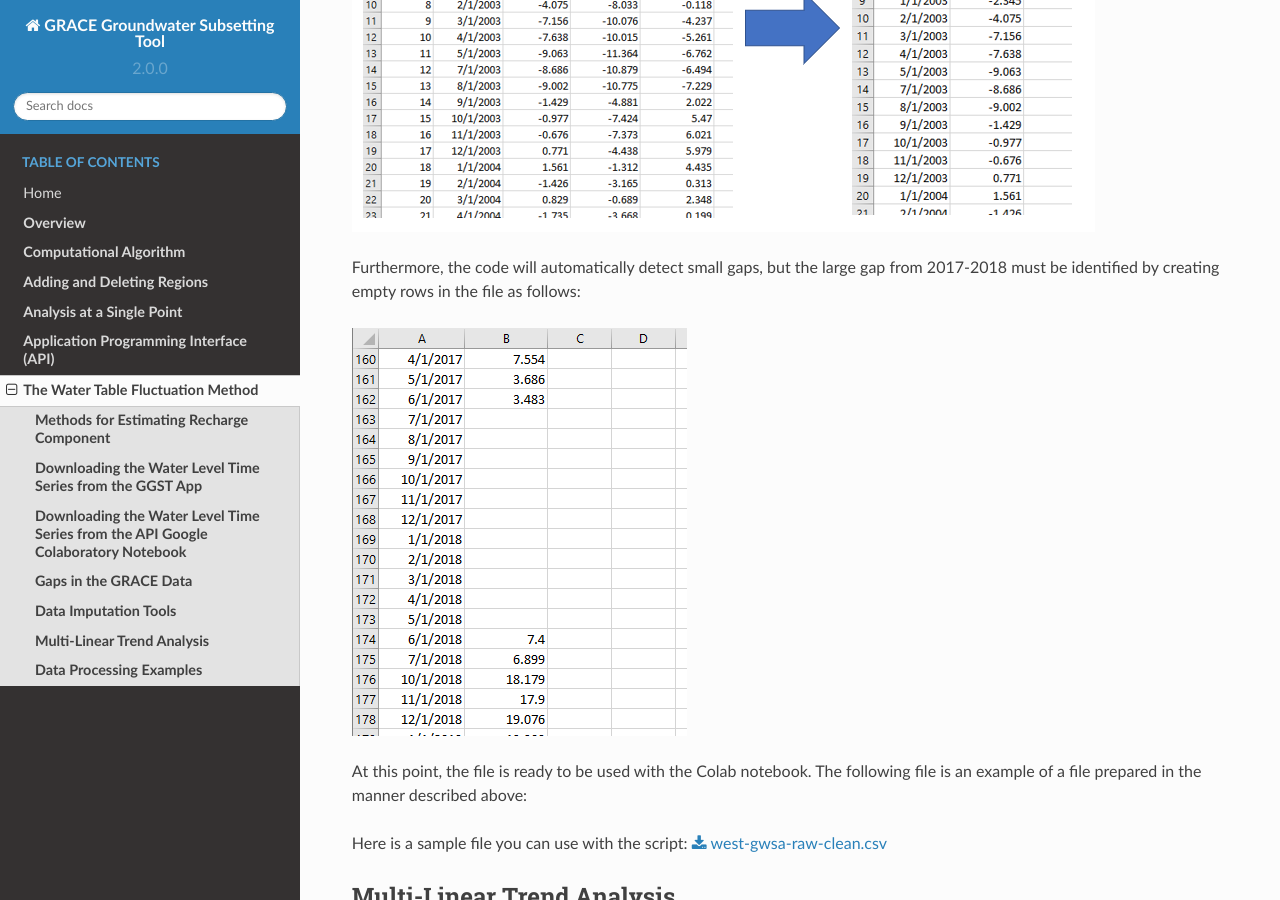
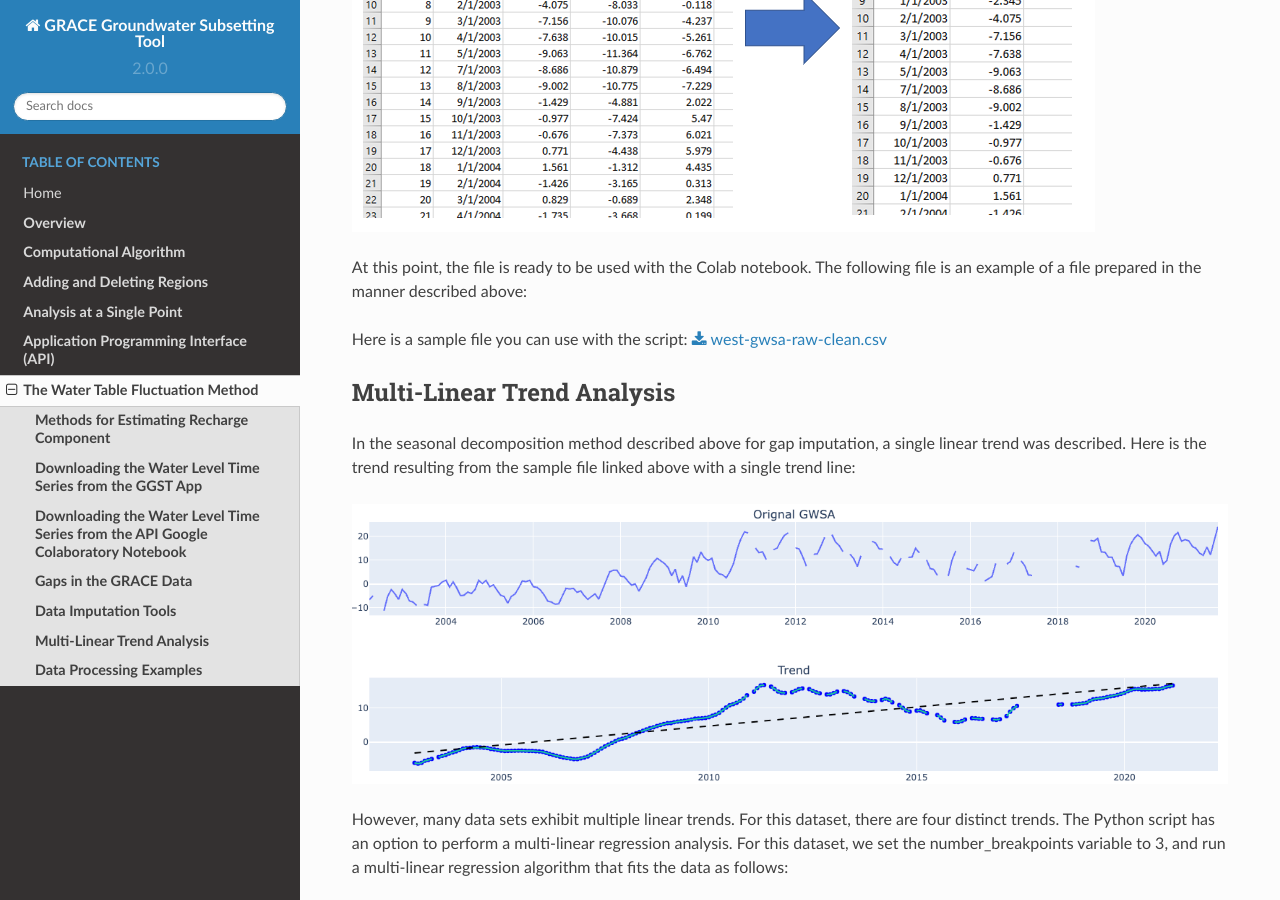
Before and after one commit to BYU-Hydroinformatics/ggst, a Sphinx documentation site: the page built from docs/source/wtf.rst, in a window 1280 px wide and 900 px high, scrolled down 8445 px. Built offline with Sphinx 7.4.7 and the Read the Docs theme 2.0.0, drawn with Linux system fonts in a browser that asks for light colours.

Commit message:
Update wtf.rst
Fixed typos

```diff
--- a/docs/source/wtf.rst
+++ b/docs/source/wtf.rst
@@ -2,7 +2,7 @@
    :file: translate.html
 
 **The Water Table Fluctuation Method**
-=====================================
+======================================
 In addition to obtaining the GRACE-derived groundwater storage anomaly, it is possible to analyze the storage anomaly time series to extract an estimate of annual recharge using a technique called the Water Table Fluctuation (WTF) method. The WTF method was originally developed to estimate recharge from seasonal fluctuations in groundwater levels measured directly in monitoring wells. When a water level time series exhibits seasonal fluctuations as shown below, it is assumed that the declining period during the dry part of the year results from pumping and groundwater discharge, and the rise during the wet part of the year is the result of recharge.
 
 .. image:: images-wtf/seasonal_fluctuation.png
@@ -22,7 +22,7 @@ The storage coefficient is necessary because the water level rise in the surroun
 where ΔGWSa = the rise in groundwater extracted from the GRACE-derived groundwater storage anomaly curve.
 
 **Methods for Estimating Recharge Component**
---------------------------------------------
+---------------------------------------------
 There are two general approaches for determining the height of the rise associated with recharge:
 
 .. image:: images-wtf/rs_rd_fig.png
@@ -40,7 +40,7 @@ Another method is to assume that the groundwater decline as a result of pumping
 The recharge rates extracted from these two equations could be considered a low and a high estimate, although in our experience method 1 seems to be the most accurate. An example of applying the WTF method to estimate recharge in Southern Niger can be found : `Evaluating Groundwater Storage Change and Recharge Using GRACE Data: A Case Study of Aquifers in Niger, West Africa <https://www.mdpi.com/2072-4292/14/7/1532>`_.
 
 **Downloading the Water Level Time Series from the GGST App**
----------
+-------------------------------------------------------------
 To apply the WTF method to estimate recharge on GRACE data, one must first download the groundwater storage anomaly time series from the GGST app. To do so, first load the region and select the Groundwater Storage (Calculated) storage component and then click on the three stacked lines in the upper right corner of the storage anomaly time series displayed and then download the time series as either a comma separated values (CSV) file or an Excel (XLS) file.
 
 .. image:: images-wtf/ggst_download.png
@@ -54,7 +54,7 @@ The storage units are liquid water equivalent in cm, as expected, but the date u
 .. image:: images-wtf/fixing_the_date.png
 
 **Downloading the Water Level Time Series from the API Google Colaboratory Notebook**
-------------------------------------------------------------------------------
+-------------------------------------------------------------------------------------
 You can also download the time series directly from the sample Colaboratory API Python script. After uploading a region shapefile and then generating and plotting the storage anomaly time series, run the line of code to export the Python Pandas data frame containing the time series to a CSV file.
 
 .. image:: images-wtf/reg_ts_code.png
@@ -95,7 +95,7 @@ The following figure shows the original time series in black, with imputed value
 .. image:: images-wtf/imputed.png
 
 **Data Imputation Tools**
-----
+-------------------------
 To assist users in applying the statsmodel method described above to impute gaps in the GRACE data, we have implemented the Python code to perform the imputation in a Google Colab notebook whose link is below. After launching the notebook, follow the instructions in the code.
 
 .. raw:: html
@@ -108,16 +108,13 @@ Before running the code, you will need to prepare and upload a CSV file with the
 
 .. image:: images-wtf/two_col_csv.png
 
-Furthermore, the code will automatically detect small gaps, but the large gap from 2017-2018 must be identified by creating empty rows in the file as follows:
-
-.. image:: images-wtf/2017_gap.png
 At this point, the file is ready to be used with the Colab notebook. The following file is an example of a file prepared in the manner described above:
 
 Here is a sample file you can use with the script:
 :download:`west-gwsa-raw-clean.csv </wtf_files/west-gwsa-raw-clean.csv>`
 
 **Multi-Linear Trend Analysis**
---------------------------
+-------------------------------
 In the seasonal decomposition method described above for gap imputation, a single linear trend was described. Here is the trend resulting from the sample file linked above with a single trend line:
 
 .. image:: images-wtf/trend_1.png
@@ -135,7 +132,7 @@ And finally, the gap imputation with 4 trend lines results in the following:
 .. image:: images-wtf/trend_4_results.png
 
 **Data Processing Examples**
-------------
+----------------------------
 Once the gaps have been filled, the last step is to plot and analyze the curves one season at a time, extract the GWSa values from the curve, and calculate the recharge estimate using either method 1 and/or method 2.
 
 .. image:: images-wtf/excel_wtf_example1.png
```
